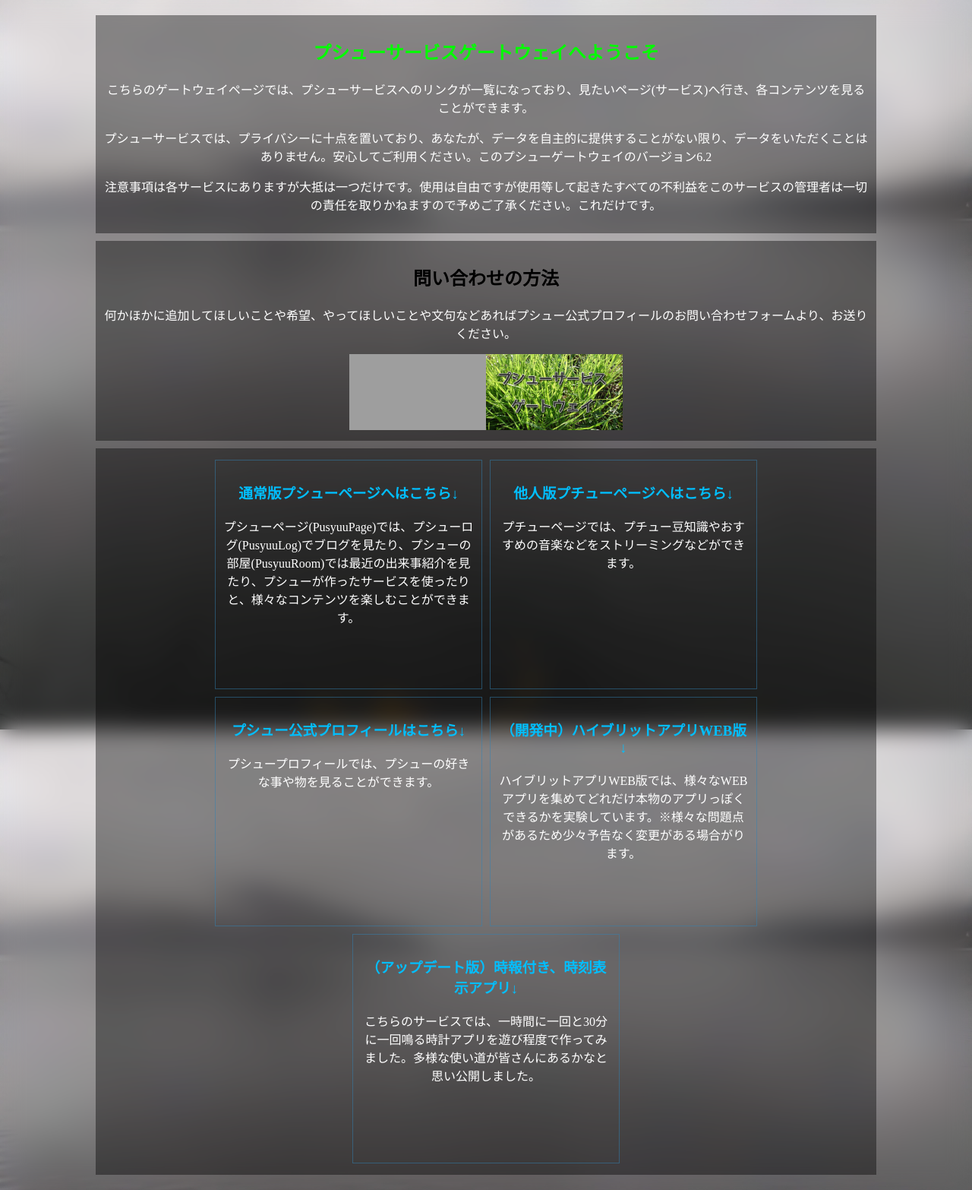
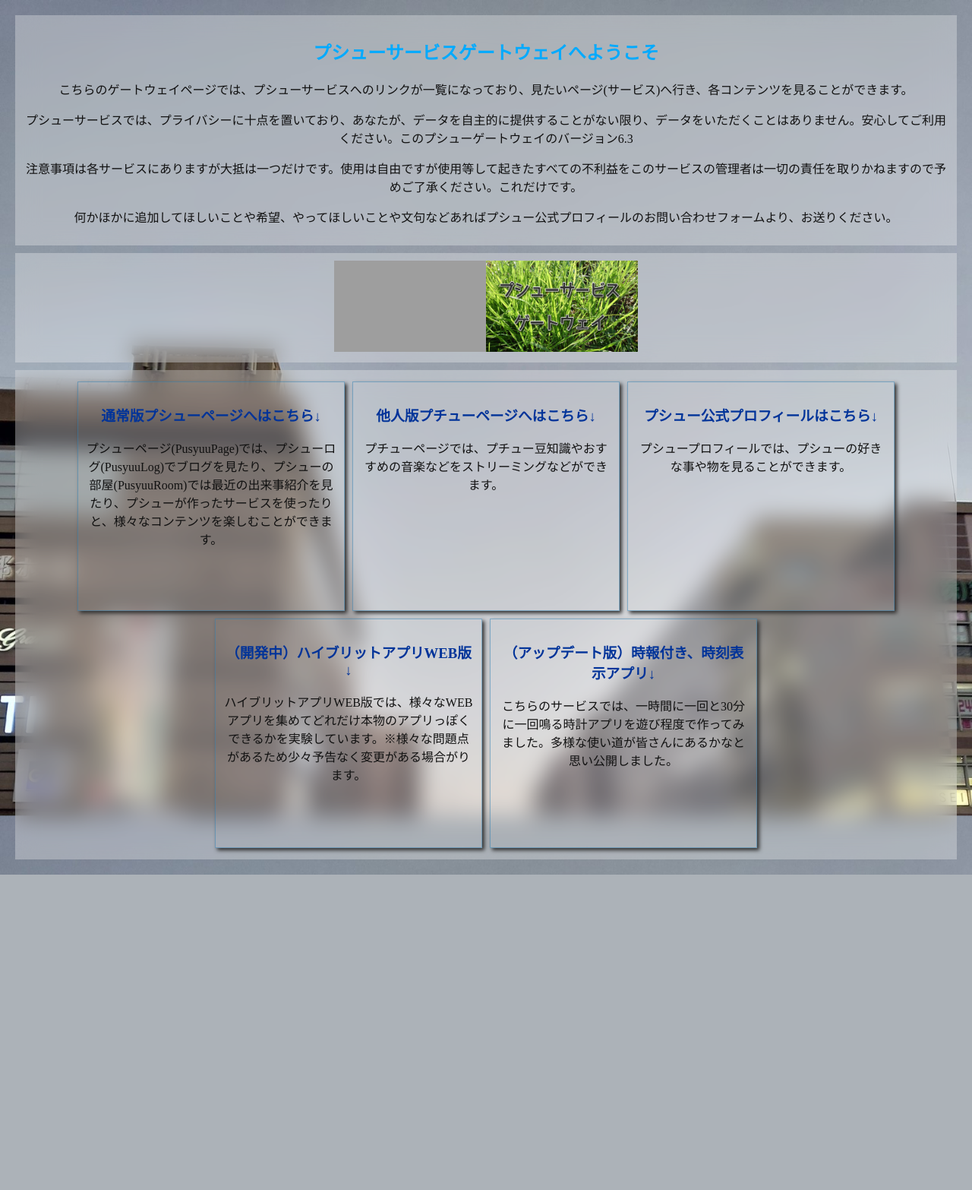
Before and after one commit to PusyuuOfficial/PusyuuPageInPHP, a PHP site: page /cgi-bin/ in a window 1280 px wide. Shown: the whole page at 76% size. After the commit the page ends 1151 px from the top, so only its background shows below. Run offline with PHP 8.4, Linux system fonts and the light colour scheme; grey boxes are pictures that could not be loaded.

Commit message:
Add files via upload

```diff
--- a/Profile/GateProStyle.css
+++ b/Profile/GateProStyle.css
@@ -4,9 +4,7 @@ body {
   margin: 0;
   padding: 0;
   background-color: rgba(150, 150, 150, 0.2);
-  -webkit-backdrop-filter: blur(15px);
-  backdrop-filter: blur(15px);
-  background-image: url("1.jpg");
+  background-image: url("2.jpg");
   background-size: cover;
   background-repeat: no-repeat;
   background-position: center;
@@ -39,17 +37,17 @@ button:hover {
 }
 
 p {
- color: #FFF;
+ color: #111;
 }
 h1 {
- color: #00FF00;
+ color: #00aaff;
 }
 h2 {
-  color: #000000;
+  color: #33bbff;
 }
 
 h3 {
-  color: #00bfff;
+  color: #003399;
 }
 
 ol {
@@ -110,9 +108,11 @@ a:hover {
 
 .article {
   margin: 10px;
-  width: 80%;
+  width: auto;
   height: auto;
-  background-color: rgba(0,0,0,0.4);
+  background-color: rgba(255,255,255,0.3);
+  -webkit-backdrop-filter: blur(15px);
+  backdrop-filter: blur(15px);
   padding: 10px;
 }
 
@@ -122,10 +122,12 @@ a:hover {
   height: 300px;
   border: 1px solid rgba(50,130,180,0.5);
   transition: all .25s;
+  box-shadow: 3px 3px 5px #333;
 }
 .gate_box:hover {
   border: 1px solid rgba(50,220,100,0.8);
-  background-color: rgba(0,0,0,0.3);
+  background-color: rgba(0,0,0,0.1);
+  box-shadow: 0px 0px 0px #000;
 }
 .gate_link {
   width: 100%;
@@ -159,20 +161,21 @@ a:hover {
   justify-content: center;
 }
 .profile_component {
-  background-color: rgba(250,255,255,0.7);
-  border-radius: 20px;
+  background-color: rgba(250,255,255,0.5);
+  -webkit-backdrop-filter: blur(15px);
+  backdrop-filter: blur(15px);
+  border-radius: 10px;
   margin: 150px;
   overflow: hidden;
   display: flex;
-  box-shadow: 0 5px 20px rgba(100, 255, 255, 0.8);
   justify-content: center;
   align-items: center;
-  width: 40vw;
+  width: 55vw;
   height: auto;
 }
 .profile {
   display: block;
-  padding: 10px;
+  padding: 15px;
 }
 
 /* レスポンシブ調整部
--- a/index.html
+++ b/index.html
@@ -16,9 +16,9 @@
    <link rel="stylesheet" href="./Profile/GateProStyle.css">
    <!--
        *----------------------------------
-       |  ThisPageVersion: 6.2         |
+       |  ThisPageVersion: 6.3         |
        |  © 2021-2023 By Pusyuu        |
-       |  LastUpdate: 2023-06-14       |
+       |  LastUpdate: 2023-06-24       |
        |  ・。・ゲートウェイ㌨         |
      ----------------------------------*
    -->
@@ -30,15 +30,14 @@
           <article class="article">
             <h1>プシューサービスゲートウェイへようこそ</h1>
             <p>こちらのゲートウェイページでは、プシューサービスへのリンクが一覧になっており、見たいページ(サービス)へ行き、各コンテンツを見ることができます。</p>
-            <p>プシューサービスでは、プライバシーに十点を置いており、あなたが、データを自主的に提供することがない限り、データをいただくことはありません。安心してご利用ください。このプシューゲートウェイのバージョン6.2</p>
+            <p>プシューサービスでは、プライバシーに十点を置いており、あなたが、データを自主的に提供することがない限り、データをいただくことはありません。安心してご利用ください。このプシューゲートウェイのバージョン6.3</p>
             <p>注意事項は各サービスにありますが大抵は一つだけです。使用は自由ですが使用等して起きたすべての不利益をこのサービスの管理者は一切の責任を取りかねますので予めご了承ください。これだけです。</p>
+            <p>何かほかに追加してほしいことや希望、やってほしいことや文句などあればプシュー公式プロフィールのお問い合わせフォームより、お送りください。</p>
           </article>
           <article class="article">
-            <h2>問い合わせの方法</h2>
-            <p>何かほかに追加してほしいことや希望、やってほしいことや文句などあればプシュー公式プロフィールのお問い合わせフォームより、お送りください。</p>
             <div class="yokoori">
-              <li><iframe width="180vw" height="100vh" title="アクセスカウンター" frameborder="0" src="https://21emon.wjg.jp/cgi-bin/public/counter/count.php"></iframe><li>
-              <li><img width="180vw" height="100vh" src="./SystemFolder/IconData/gateway_page_logo.png" alt="入り口用ロゴ画像" oncontextmenu="return false;" onselectstart="return false;" onmousedown="return false;"><li>
+              <li><iframe width="200vw" height="120vh" title="アクセスカウンター" frameborder="0" src="https://21emon.wjg.jp/cgi-bin/public/counter/count.php"></iframe><li>
+              <li><img width="200vw" height="120vh" src="./SystemFolder/IconData/gateway_page_logo.png" alt="入り口用ロゴ画像" oncontextmenu="return false;" onselectstart="return false;" onmousedown="return false;"><li>
             </div>
           </article>
           <article class="article">
```
